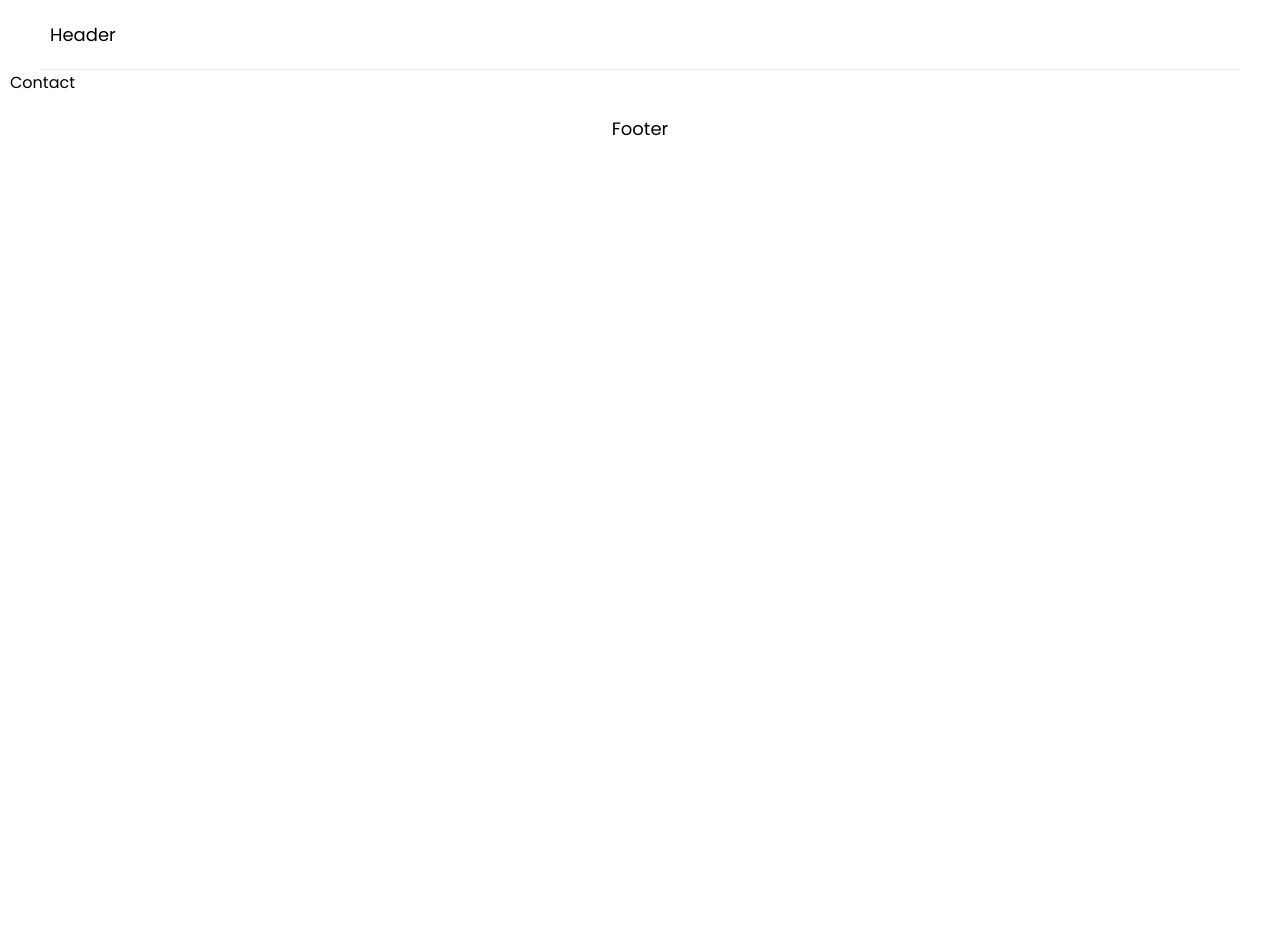
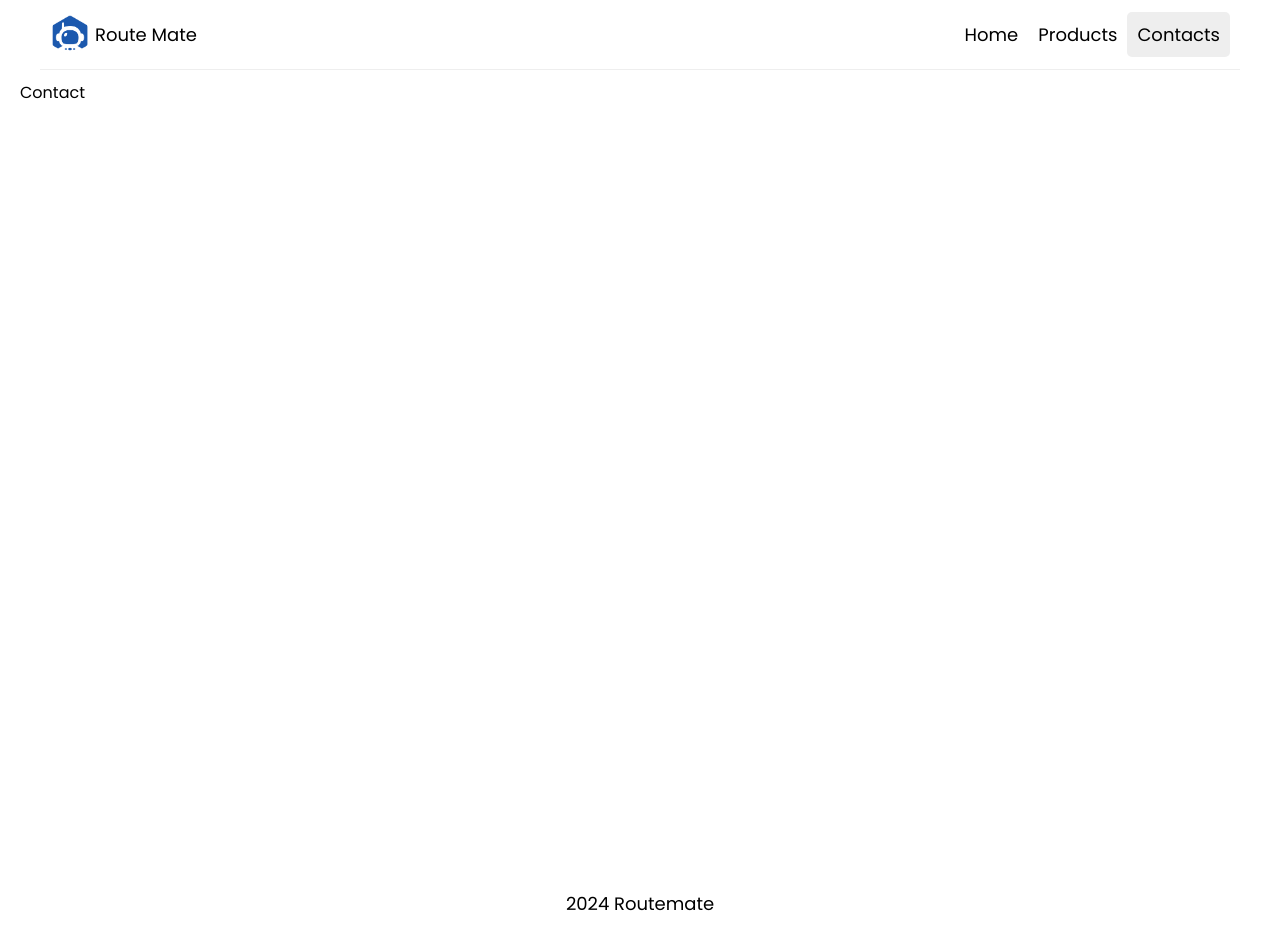
Before and after one commit to EdoardoFerrini/routemate, a React (Create React App) app: page /contact in a window 1280 px wide. Before the commit the page ends 800 px from the top, so only its background shows below. Built offline with nearby package versions, Linux system fonts and the light colour scheme.

Commit message:
add navLink in Header

```diff
--- a/src/App.js
+++ b/src/App.js
@@ -11,12 +11,15 @@ function App() {
   return (
     <div className="App">
       <Header />
+      <main>
         <Routes>
           <Route path="/" element={<Home />}></Route>
           <Route path="/products" element={<ProductList />}></Route>
           <Route path="/products/1000" element={<ProductDetail />}></Route>
           <Route path="contact" element={<Contact />}></Route>
         </Routes>
+      </main>
+
       <Footer />
     </div>
   );
--- a/src/components/Footer.js
+++ b/src/components/Footer.js
@@ -2,7 +2,7 @@ import "./Footer.css"
 export const Footer = () =>{
     return(
         <footer>
-            <p>Footer</p>
+            <p>2024 Routemate</p>
         </footer>
     )
 }
--- a/src/components/Header.css
+++ b/src/components/Header.css
@@ -5,7 +5,30 @@ header {
   align-items: center;
   max-width: 1200px;
   margin: auto;
-    border-bottom: 1px solid #EEEEEE;
+  border-bottom: 1px solid #eeeeee;
   font-size: 18px;
   padding: 0px 10px;
 }
+
+.logo {
+  display: flex;
+  align-items: center;
+}
+.logo img{
+  max-width: 40px;
+  margin-right: 5px;
+}
+.navigation .link{
+  padding: 10px;
+}
+
+.navigation .link.active{
+  background-color: #EEEEEE;
+  border-radius: 5px;
+}
+
+@media screen and (max-width: 680px) {
+  .navigation{
+      display: none;
+  }
+}
--- a/src/components/Header.js
+++ b/src/components/Header.js
@@ -1,9 +1,19 @@
 import "./Header.css";
+import Logo from "../assets/logo.png";
+import { Link, NavLink } from "react-router-dom";
 
 export const Header = () => {
   return (
     <header>
-      <p>Header</p>
+      <Link href="/" className="logo">
+        <img src={Logo} alt="Routemate Logo"></img>
+        <span>Route Mate</span>
+      </Link>
+      <nav className="navigation">
+        <NavLink to="/" className="link">Home</NavLink>
+        <NavLink to="/products" className="link">Products</NavLink>
+        <NavLink to="/contact" className="link">Contacts</NavLink>
+      </nav>
     </header>
   );
 };
--- a/src/components/Home.js
+++ b/src/components/Home.js
@@ -1,3 +1,5 @@
+import "./Home.css";
+
 export const Home = () =>{
     return(
         <div>
```
Also changed, not shown: src/assets/logo.png (added), src/components/Home.css (added), 1 other file (tests, documents, lock files or other folders). Lines whose indentation alone changed are shown as unchanged.
